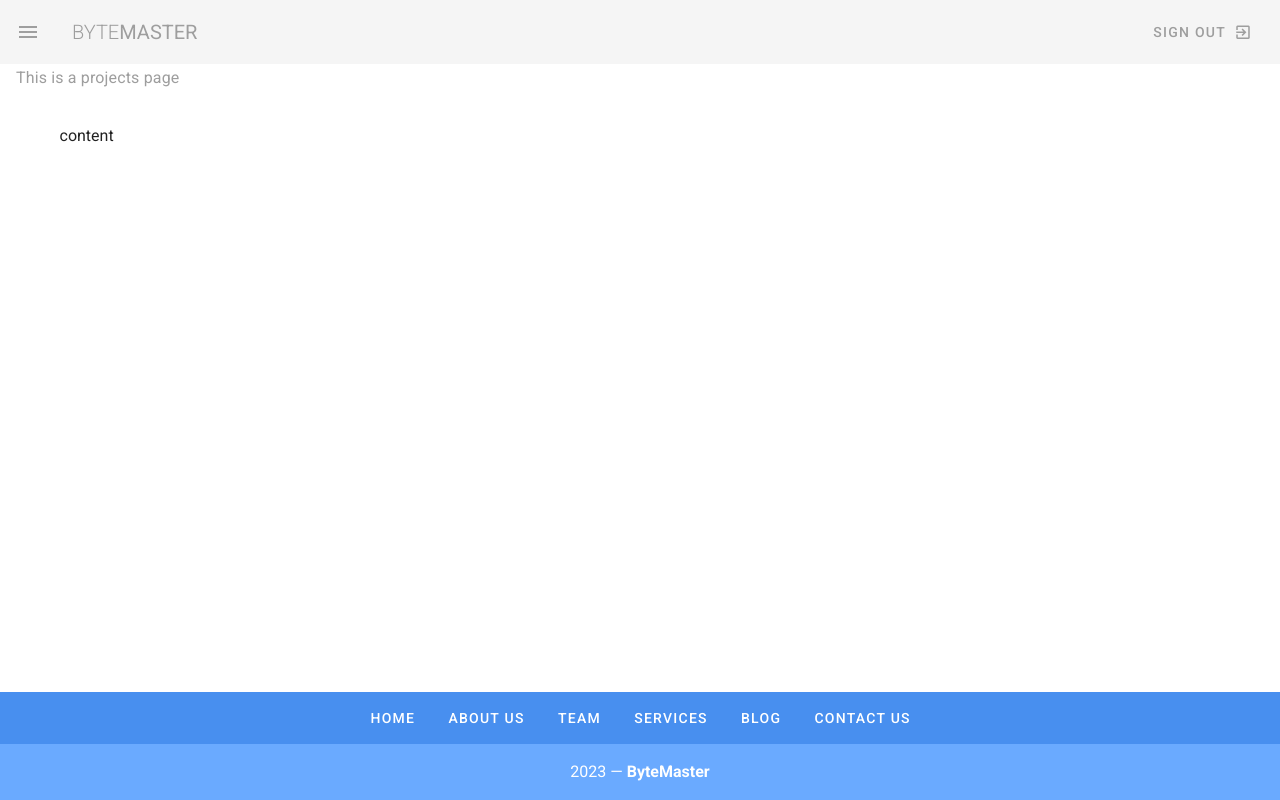
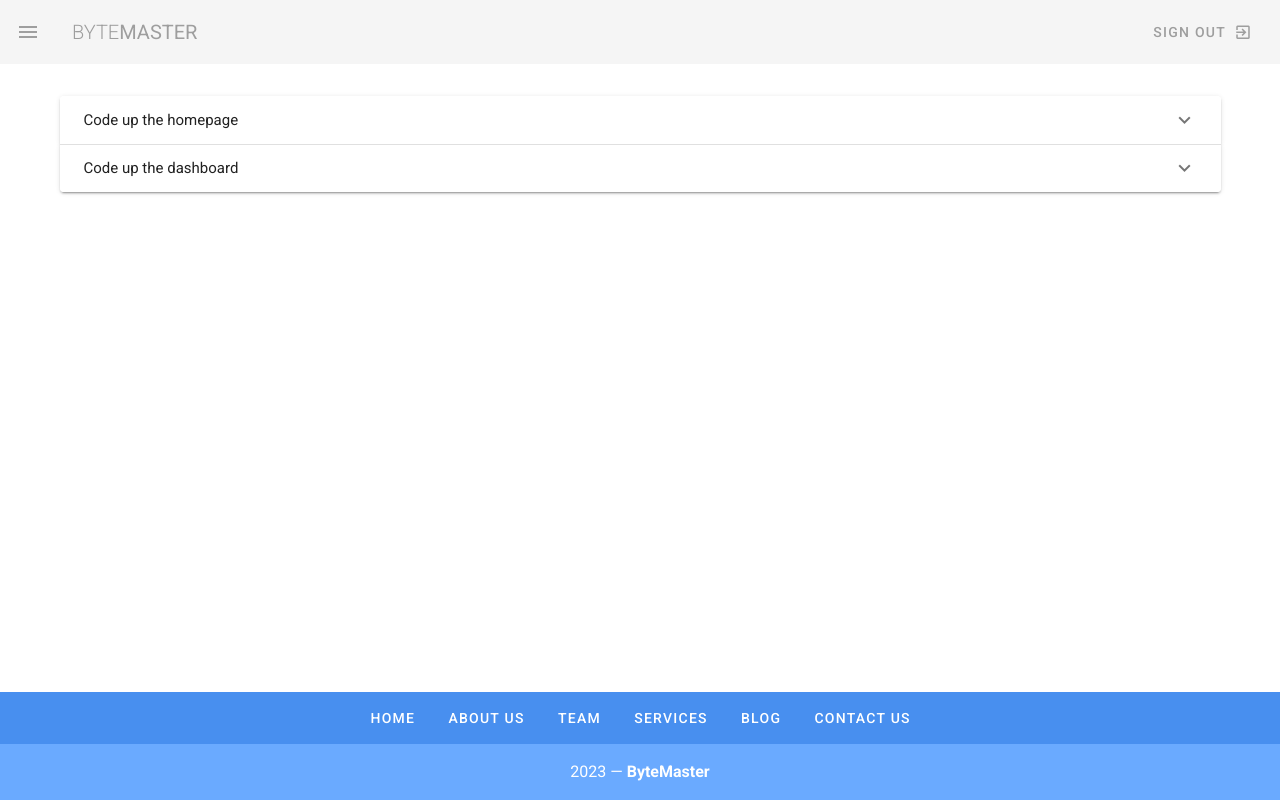
Before and after one commit to JoseHenriquePatrocinio/vuetify, a Vue app: page /projects in a window 1280 px wide. Built offline with nearby package versions, Linux system fonts and the light colour scheme.

Commit message:
expansion panels

```diff
--- a/src/views/Projects.vue
+++ b/src/views/Projects.vue
@@ -1,16 +1,48 @@
 <template>
-  <div class="projects">
-    <h1 class="text-subtitle-1 grey--text">This is a projects page</h1>
+  <div>
+    <v-container class="my-5">
 
-    <v-container class="my-5">
-        content
-      </v-container>
+      <v-expansion-panels>
+        <v-expansion-panel v-for="project in myProject" :key="project.title">
+          <v-expansion-panel-header>
+            {{ project.title }}
+          </v-expansion-panel-header>
+          <v-expansion-panel-content>
+            <v-card>
+              <v-card-text class="px-4 grey--text">
+                <div class="font-weight-bold">due by {{ project.due }}</div>
+                <div>{{ project.content }}</div>
+              </v-card-text>
+            </v-card>
+          </v-expansion-panel-content>
+        </v-expansion-panel>
+      </v-expansion-panels>
+
+
+    </v-container>
 
   </div>
 </template>
 
 <script>
-export default{
-  name:'ProjectsView'
+export default {
+  name: 'ProjectsView',
+  data() {
+    return {
+      projects: [
+        { title: 'Code up the homepage', person: 'Chun Li', due: '10th Jan 2019', status: 'complete', content: 'Lorem ipsum dolor sit amet consectetur adipisicing elit. Sunt consequuntur eos eligendi illum minima adipisci deleniti, dicta mollitia enim explicabo fugiat quidem ducimus praesentium voluptates porro molestias non sequi animi!' },
+        { title: 'Code up the dashboard', person: 'Chun Li', due: '10th Jan 2019', status: 'complete', content: 'Lorem ipsum dolor sit amet consectetur adipisicing elit. Sunt consequuntur eos eligendi illum minima adipisci deleniti, dicta mollitia enim explicabo fugiat quidem ducimus praesentium voluptates porro molestias non sequi animi!' },
+        { title: 'Design video thumbnails', person: 'Ryu', due: '20th Dec 2018', status: 'complete', content: 'Lorem ipsum dolor sit amet consectetur adipisicing elit. Sunt consequuntur eos eligendi illum minima adipisci deleniti, dicta mollitia enim explicabo fugiat quidem ducimus praesentium voluptates porro molestias non sequi animi!' },
+        { title: 'Create a community forum', person: 'Gouken', due: '20th Oct 2018', status: 'overdue', content: 'Lorem ipsum dolor sit amet consectetur adipisicing elit. Sunt consequuntur eos eligendi illum minima adipisci deleniti, dicta mollitia enim explicabo fugiat quidem ducimus praesentium voluptates porro molestias non sequi animi!' }
+      ]
+    }
+  },
+  computed: {
+    myProject() {
+      return this.projects.filter(project => {
+        return project.person === 'Chun Li'
+      })
+    }
+  }
 }
 </script>
```
